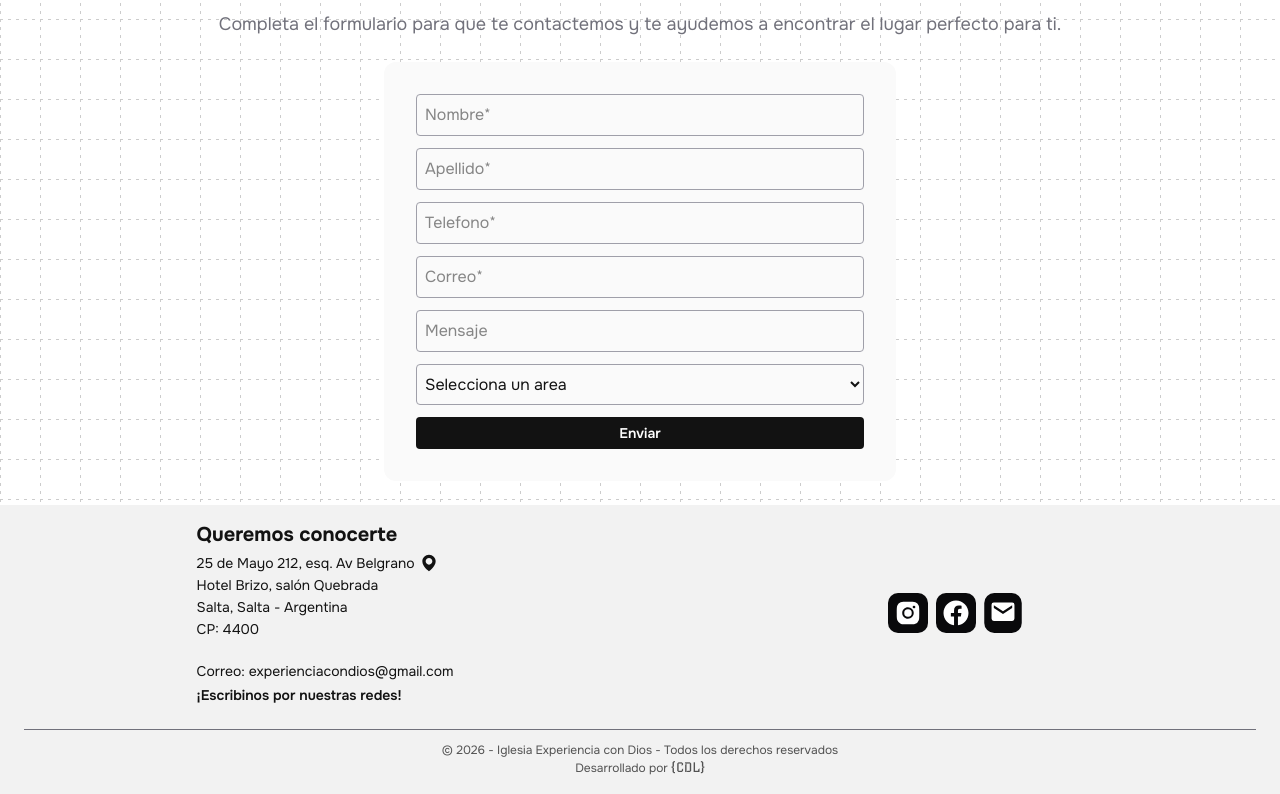
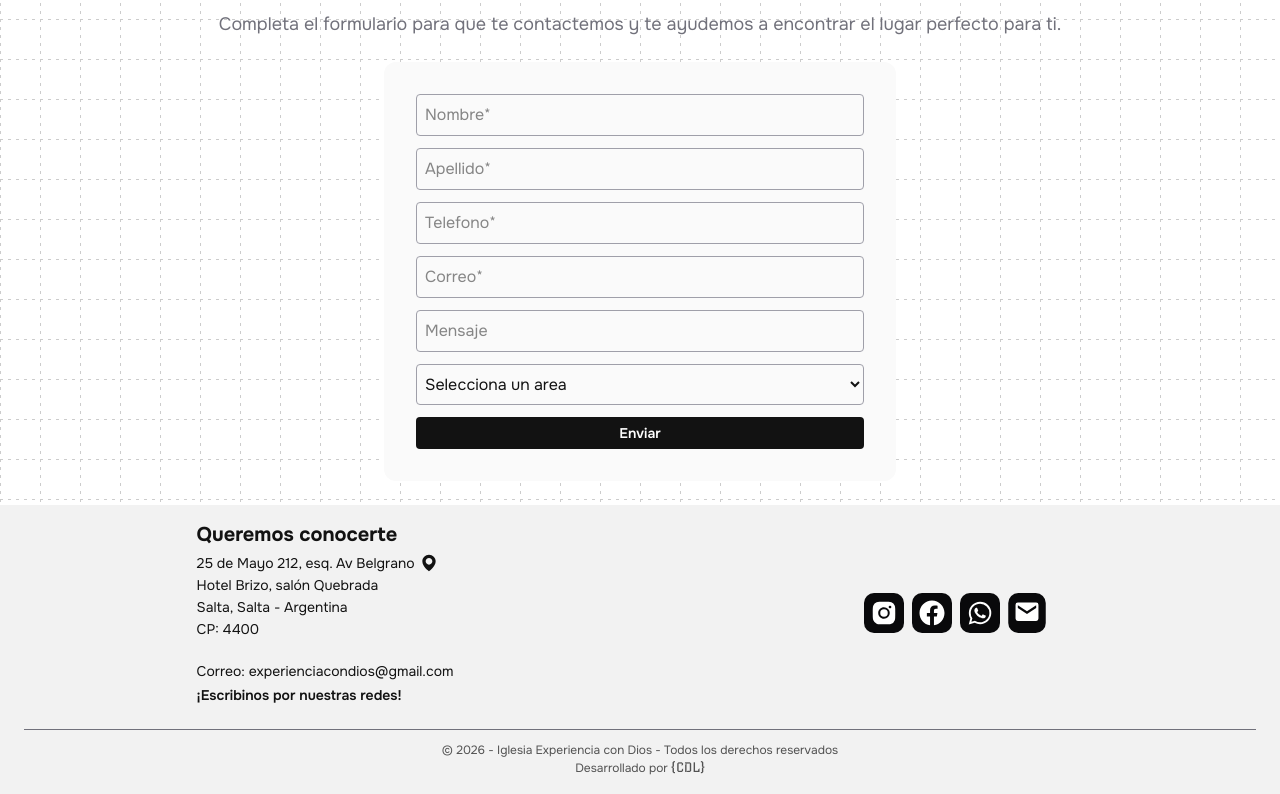
Before and after one commit to CristianLeyton/experiencia-page, a React (Vite) app: page /servicios in a window 1280 px wide. Shown: the part 741-1535 px from the top of the page. Built offline with nearby package versions, Linux system fonts and the light colour scheme.

Commit message:
Agregar boton al grupo de wsp

```diff
--- a/src/components/sections/Footer.tsx
+++ b/src/components/sections/Footer.tsx
@@ -1,7 +1,7 @@
 import { IconMapPin } from "../icons/IconMapPin";
 import { IconFacebook } from "../icons/IconFacebook";
 import { IconInstagram } from "../icons/IconInstagram";
-/* import { IconWhatsApp } from "../icons/IconWhatsApp"; */
+ import { IconWhatsApp } from "../icons/IconWhatsApp";
 import { IconEmail } from "../icons/IconEmail";
 /* import { IconPhone } from "../icons/IconPhone"; */
 
@@ -12,7 +12,7 @@ const contact = {
   /*   phone: "+54 387 463-7703", */
   facebook: "https://web.facebook.com/iglesiaexperienciacondios",
   instagram: "https://www.instagram.com/experienciacondios/",
-  /*   whatsapp: "https://web.whatsapp.com/send?phone=543874637703", */
+  whatsapp: "https://chat.whatsapp.com/DLrz7te2CmV0YhFa9DzR5C?mode=wwt",
   ubicacion: "https://maps.app.goo.gl/npvWAhiJGbtFLAy57",
 };
 
@@ -78,14 +78,14 @@ export function Footer() {
           >
             <IconFacebook className="" />
           </a>
-          {/*           <a
+            <a
             href={contact.whatsapp}
             target="_blank"
             className="hover:text-yellow-500"
-            title="Enviar WhatsApp"
+            title="Grupo de WhatsApp"
           >
             <IconWhatsApp className="" />
-          </a> */}
+          </a>
           <a
             href={`mailto:${contact.email}`}
             target="_blank"
```
